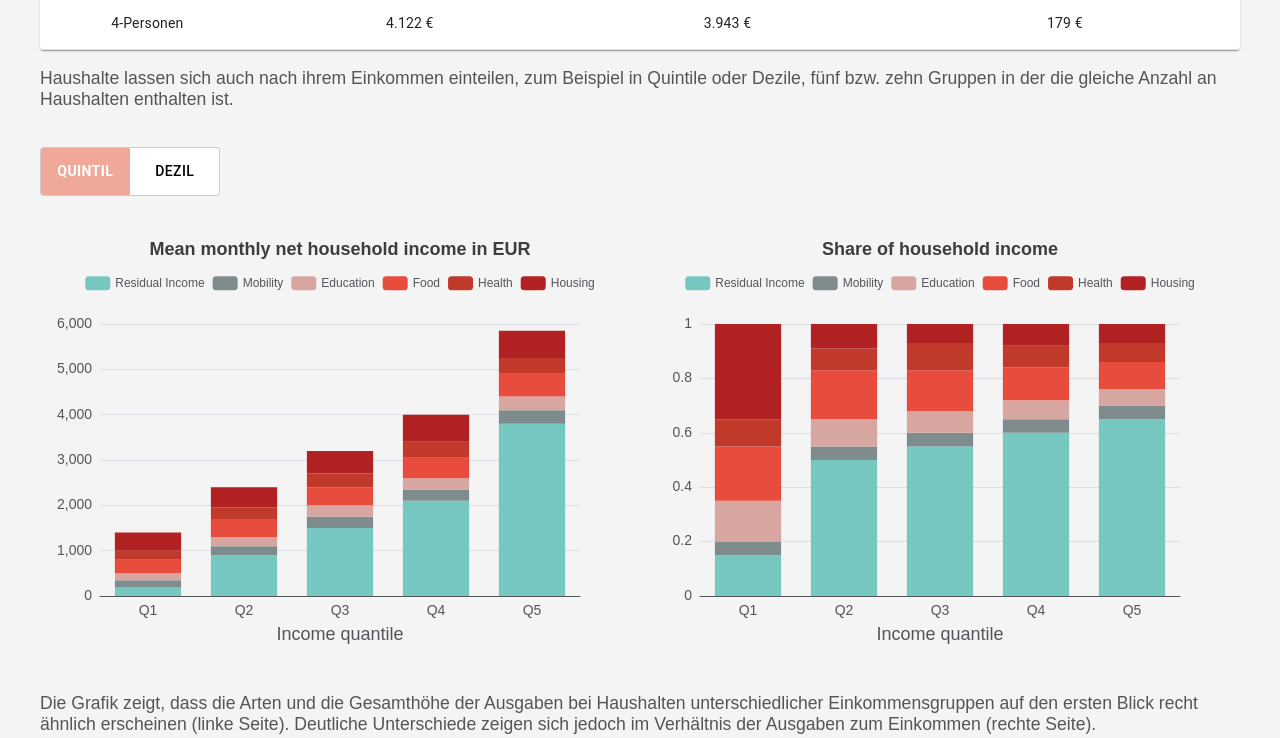
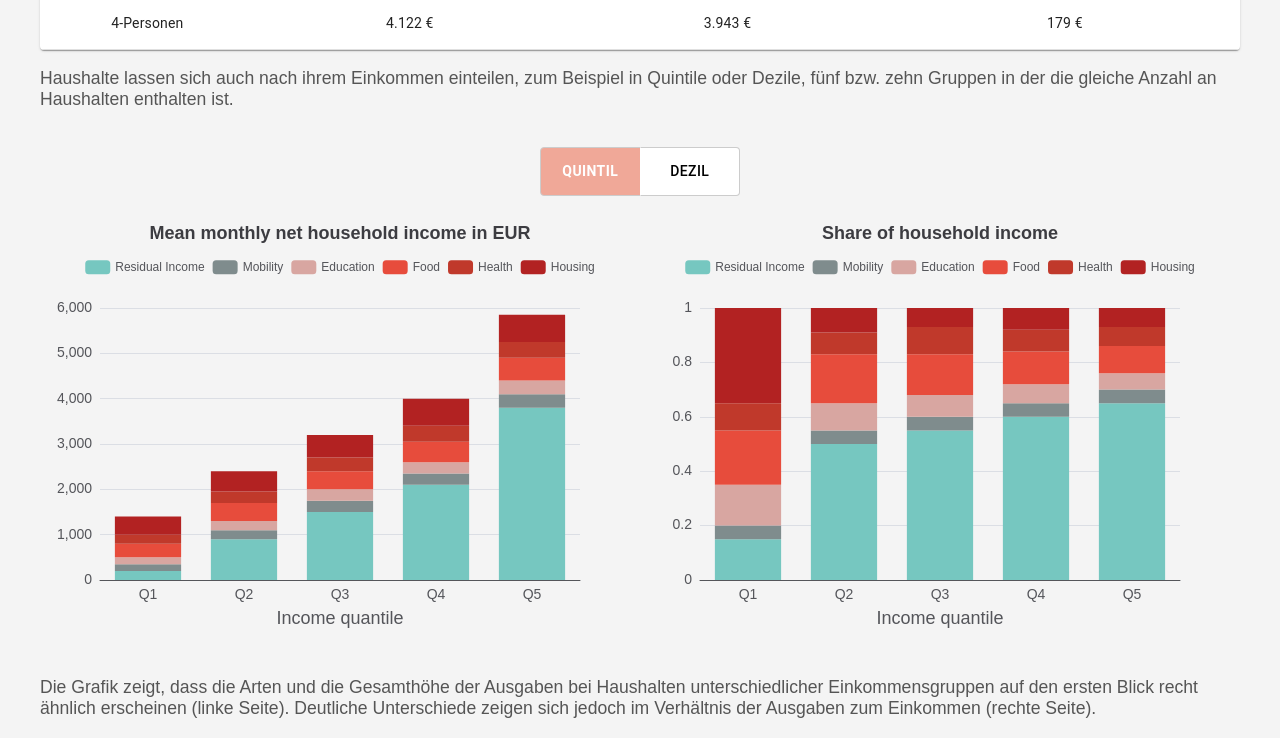
Before and after one commit to SimlabTUWien/ak-resi, a React (Create React App) app: page / in a window 1280 px wide. Shown: the part 3360-4098 px from the top of the page. Built offline with nearby package versions, Linux system fonts and the light colour scheme; a web font is replaced by a local one.

Commit message:
centered toggle group

```diff
--- a/src/App.css
+++ b/src/App.css
@@ -9,6 +9,7 @@ body, html {
   font-family: 'MyriadPro-Regular', 'Myriad Pro', sans-serif;
   background-color: #f4f4f4;
   /* background-color: #E7DCB1; */
+  /* background-color: #566060; */
   scroll-behavior: smooth;
 }
 
@@ -22,7 +23,7 @@ section {
 }
 
 h1 {
-  text-align: center;
+  /* text-align: center; */
   font-size: 2rem;
 }
 
@@ -63,7 +64,6 @@ h2 {
 
 img {
   max-width: 100%;
-  /* height: 100%; */ /* war auto */
   display: block;
 }
 
@@ -105,10 +105,18 @@ img {
   }
 }
 
+
+
+.toggle-container {
+  width: 100%;
+  display: flex;
+  justify-content: center;
+}
+
 .expenditure-toggle {
   padding-top: 20px;
   display: flex;
-  width: 180px;
+  width: 200px;
 }
 
 .expenditure-toggle .MuiToggleButton-root {
@@ -132,7 +140,7 @@ img {
   justify-content: center;
   align-items: center;
   flex-wrap: wrap;
-  padding-top: 20px;
+  padding-top: 24px;
 }
 
 .gini-container {
--- a/src/App.js
+++ b/src/App.js
@@ -143,7 +143,7 @@ function App() {
             Haushalte lassen sich auch nach ihrem Einkommen einteilen, zum Beispiel in Quintile oder Dezile, fünf bzw. zehn Gruppen in der die gleiche Anzahl an Haushalten enthalten ist.
           </p>
 
-
+          <div className="toggle-container">
             <ToggleButtonGroup
               className="expenditure-toggle"
               value={mode}
@@ -154,8 +154,10 @@ function App() {
               <ToggleButton value="quantils">Quintil</ToggleButton>
               <ToggleButton value="decils">Dezil</ToggleButton>
             </ToggleButtonGroup>
+          </div>
 
-          <div className="expenditure-charts">
+
+          <div className="expenditure-charts-container">
             <ExpenditureCharts mode={mode}/>
           </div>
 
```
Lines whose indentation alone changed are shown as unchanged.
